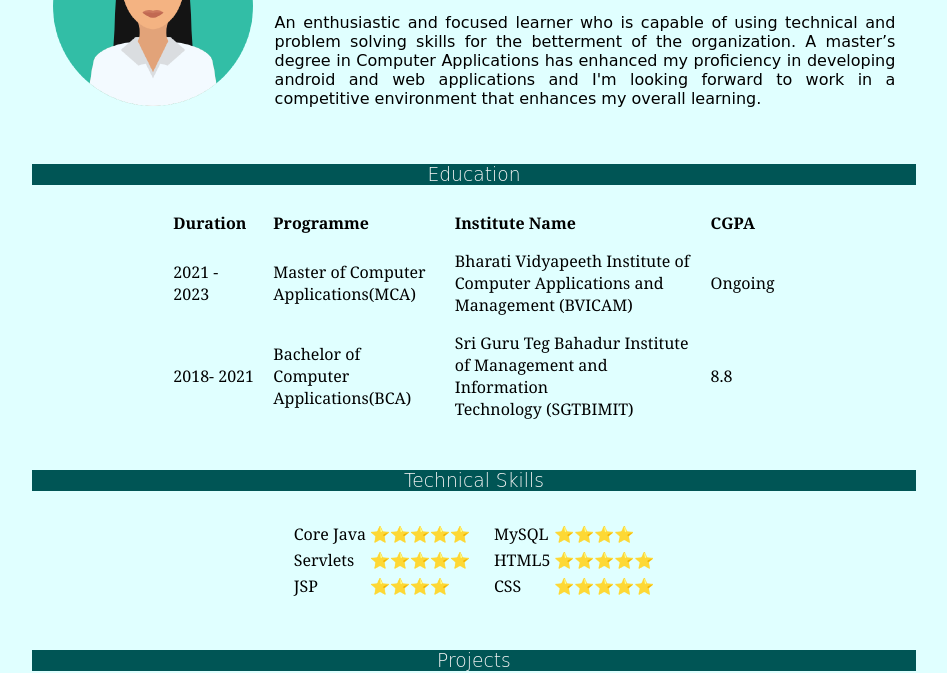
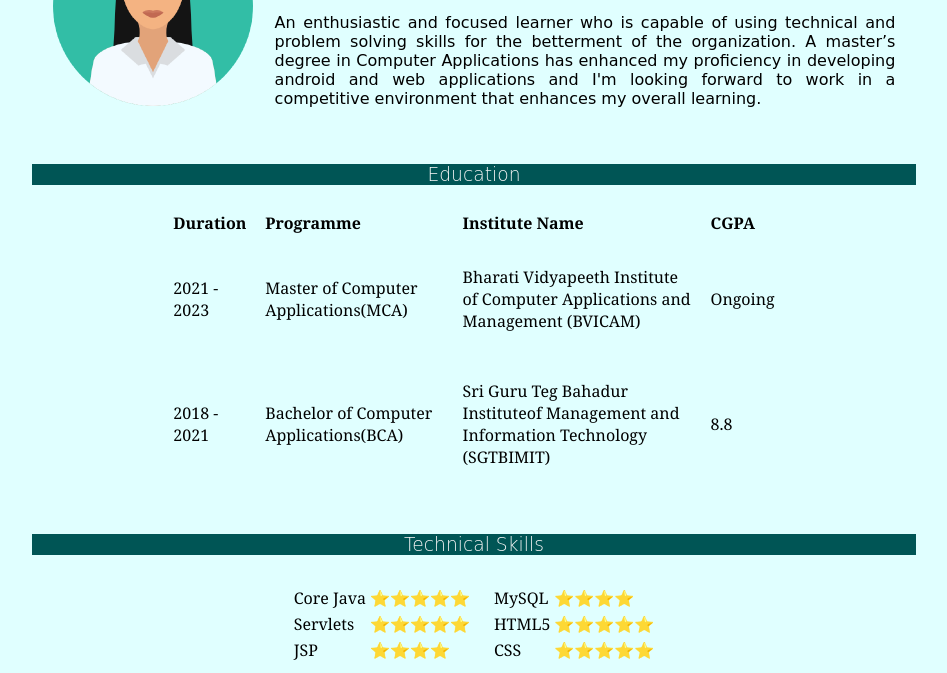
Before and after one commit to simranpr/resume, a plain HTML site: page index.html in a window 1280 px wide. Shown: the part 135-808 px from the top of the page, without its empty margins (166-1113 px from the left). Drawn offline with Linux system fonts and the light colour scheme.

Commit message:
Update index.html

```diff
--- a/index.html
+++ b/index.html
@@ -43,19 +43,18 @@
                     <tbody>
                         <tr>
                             <td>2021 - 2023</td>
-                            <td>Master of Computer <br>Applications(MCA)</td>
+                            <td><p>Master of Computer Applications(MCA)</p></td>
                             <td>
-                                Bharati Vidyapeeth Institute of<br>Computer Applications and<br>
-                                Management (BVICAM)
+                                <p>Bharati Vidyapeeth Institute of Computer Applications and Management (BVICAM)</p>
                             </td>
                             <td>Ongoing</td>
                         </tr>
                         <tr>
-                            <td>2018- 2021</td>
-                            <td>Bachelor of Computer <br>Applications(BCA)</td>
-                            <td>Sri Guru Teg Bahadur Institute<br>
-                                of Management and Information<br>
-                                Technology (SGTBIMIT)</td>
+                            <td>2018 - 2021</td>
+                            <td><p>Bachelor of Computer Applications(BCA)</p></td>
+                            <td>
+                                <p>Sri Guru Teg Bahadur Instituteof Management and Information Technology (SGTBIMIT)</p>
+                            </td>
                             <td>8.8</td>
                         </tr>
                     </tbody>
```
